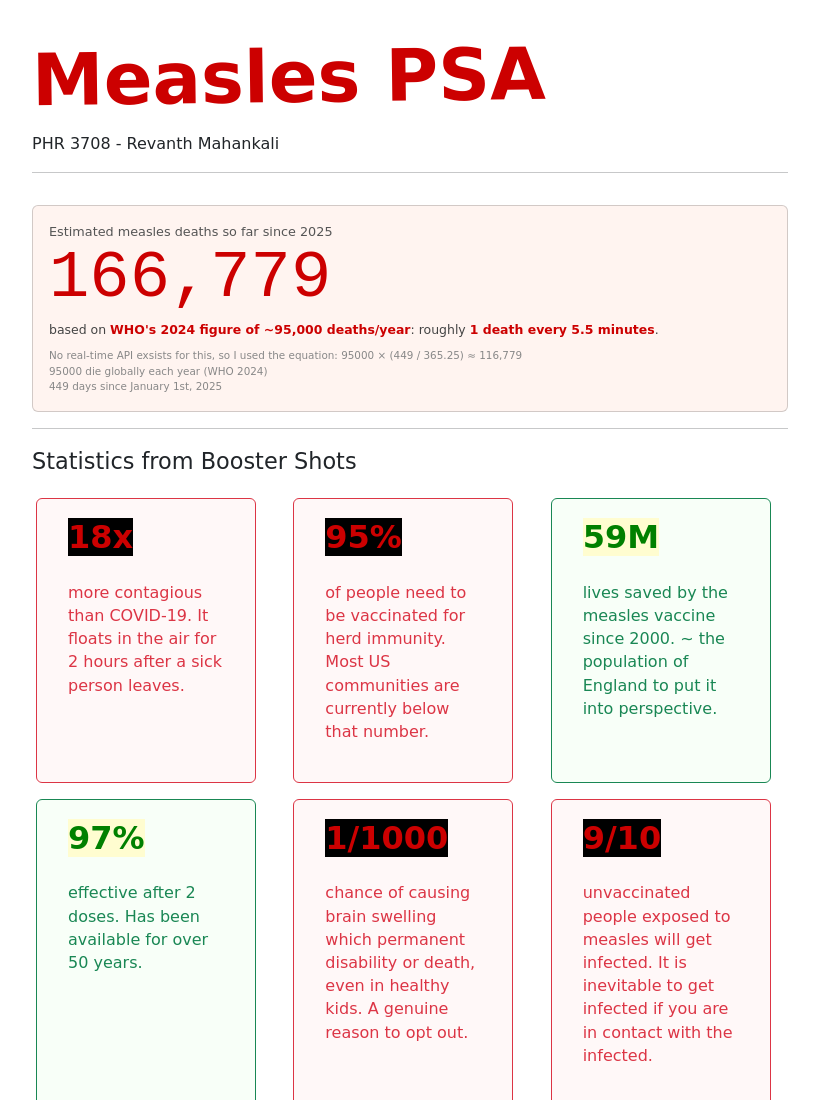
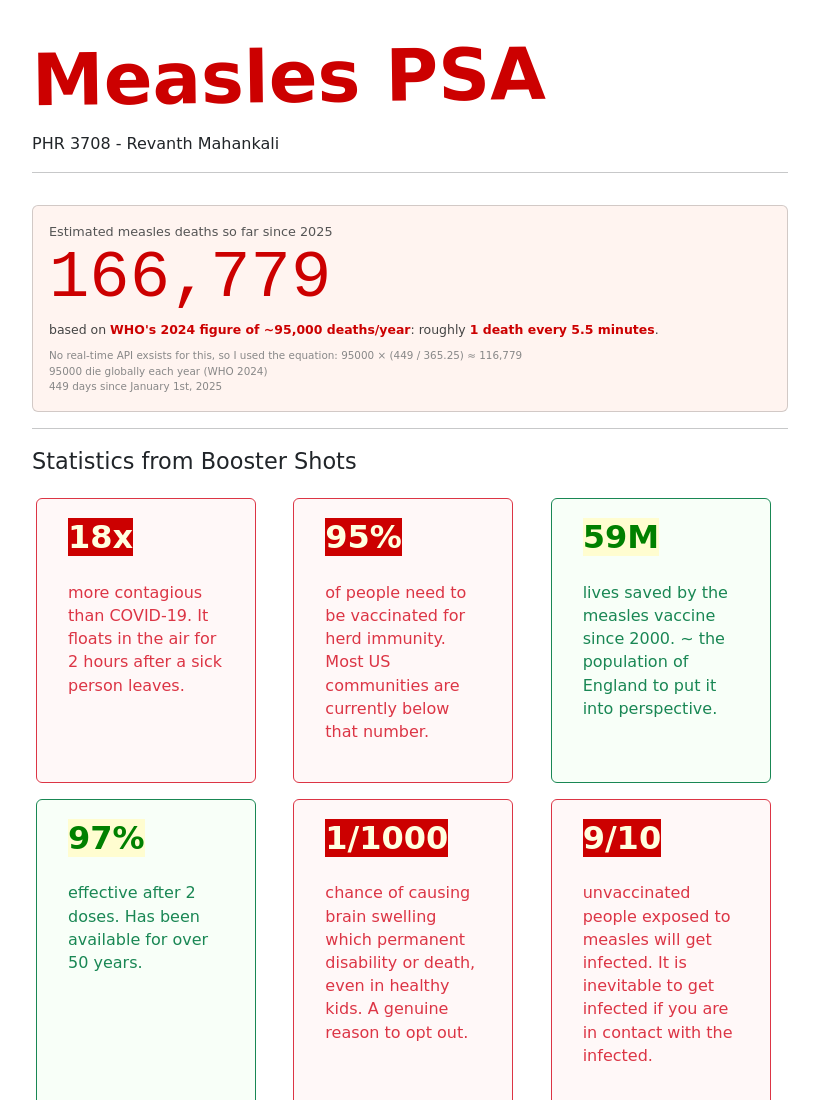
Before and after one commit to rmahankali11/measlespsa, a plain HTML site: page index.html in a window 1280 px wide. Shown: the top 1100 px of the page, without its empty margins (230-1049 px from the left). Drawn offline with nearby package versions, Linux system fonts and the light colour scheme.

Commit message:
fix hightlighter

```diff
--- a/index.html
+++ b/index.html
@@ -50,6 +50,7 @@
       font-size: 2rem;
       font-weight: 700;
       color: #cc0000;
+
       display: block;
       margin-bottom: 4px;
 
@@ -156,7 +157,7 @@
   <div class="row row-cols-2 row-cols-md-3 g-3 mb-2">
   <div class="col">
     <div class="card border-danger h-100 stat "style="background: #fff8f8;" >
-      <div class="stat-num px-3"><strong style="background-color: black;">18x</strong></div>
+      <div class="stat-num px-3"><strong style="background-color: #cc0000; color: lightyellow;">18x</strong></div>
       <div class="card-body text-danger">
         <p class="card-text">more contagious than COVID-19. It floats in the air for 2 hours after a sick person leaves.</p>
       </div>
@@ -164,7 +165,7 @@
   </div>
   <div class="col">
     <div class="card border-danger h-100 stat "style="background: #fff8f8;">
-      <div class="stat-num px-3"><strong style="background-color: black;">95%</strong></div>
+      <div class="stat-num px-3"><strong style="background-color: #cc0000; color: lightyellow;">95%</strong></div>
       <div class="card-body text-danger">
         <p class="card-text">of people need to be vaccinated for herd immunity. Most US communities are currently below that number.</p>
       </div>
@@ -188,7 +189,7 @@
   </div>
   <div class="col">
     <div class="card border-danger h-100 stat "style="background: #fff8f8;">
-      <div class="stat-num px-3"><strong style="background-color: black;">1/1000</strong></div>
+      <div class="stat-num px-3"><strong style="background-color: #cc0000; color: lightyellow;">1/1000</strong></div>
       <div class="card-body text-danger">
         <p class="card-text">chance of causing brain swelling which permanent disability or death, even in healthy kids. A genuine reason to opt out.</p>
       </div>
@@ -196,7 +197,7 @@
   </div>
   <div class="col">
     <div class="card border-danger h-100 stat" style="background: #fff8f8;">
-      <div class="stat-num px-3"><strong style="background-color: black;">9/10</strong></div>
+      <div class="stat-num px-3"><strong style="background-color: #cc0000; color: lightyellow;">9/10</strong></div>
       <div class="card-body text-danger">
         <p class="card-text">unvaccinated people exposed to measles will get infected. It is inevitable to get infected if you are in contact with the infected.</p>
       </div>
```
